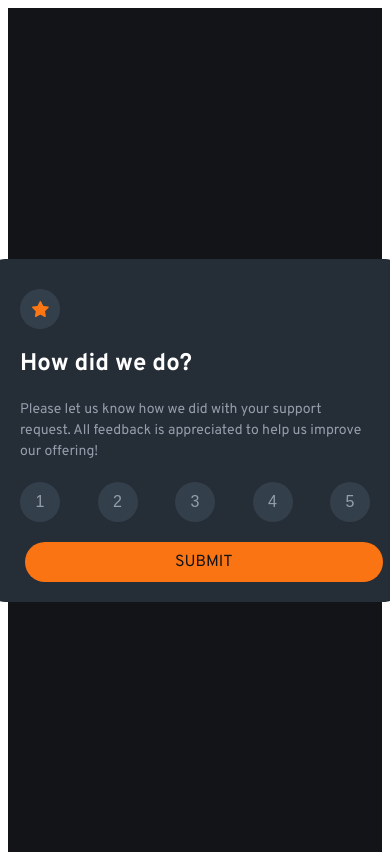
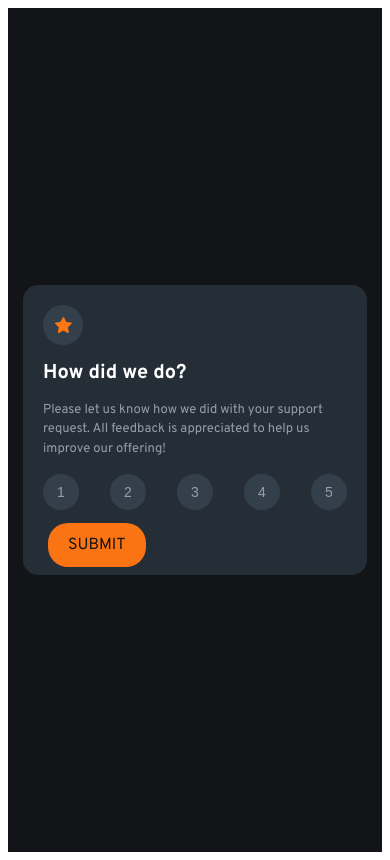
Before and after one commit to Saboor03/team-c, a plain HTML site: page index.html in a window 390 px wide. Drawn offline with Linux system fonts and the light colour scheme.

Commit message:
Refactor card and button styles with responsiveness
Updated styles for card content and submit button. Added responsive styles for mobile view.

```diff
--- a/styles.css
+++ b/styles.css
@@ -13,11 +13,14 @@
 .card-content {
   background-color: hsl(213, 19%, 18%);
   border-radius: 15px;
-  width: 350px;
+  /* width: 350px; */
   padding: 30px;
   display: flex;
   flex-direction: column;
   gap: 20px;
+  width: 100%;
+  max-width: 350px;
+  margin: 0 15px;
 }
 .icon-star {
   background-color: hsl(213, 19%, 25%);
@@ -74,7 +77,7 @@
   border: none;
   border-radius: 20px;
   width: 100%;
-  padding: 10px 150px;
+  /* padding: 10px 150px; */
   font-size: 16px;
   cursor: pointer;
   transition: background-color 0.3s;
@@ -82,6 +85,8 @@
   text-decoration: none;
   justify-content: center;
   margin-left: 5px;
+  padding: 12px 20px;
+  text-align: center;
 }
 .submit:hover {
   background-color: hsl(0, 0%, 100%);
@@ -129,3 +134,23 @@
   text-align: center;
   margin: 0;
 }
+@media (max-width: 480px) {
+  .card-content {
+    padding: 20px;
+    gap: 15px;
+  }
+
+  .card-heading h1 {
+    font-size: 20px;
+  }
+
+  .card-text p {
+    font-size: 13px;
+  }
+
+  .rating-button {
+    width: 36px;
+    height: 36px;
+    font-size: 14px;
+  }
+}
```
